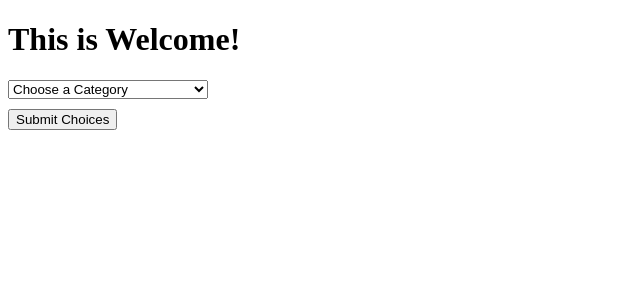
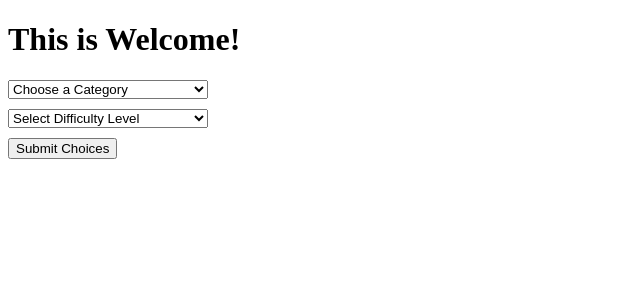
Before and after one commit to dgentilli/quiz-app, a React (Create React App) app: page / in a window 1280 px wide. Shown: the top 300 px of the page, without its empty margins (0-640 px from the left). Built offline with nearby package versions, Linux system fonts and the light colour scheme.

Commit message:
Display difficulty level pulldown menu and capture user selection

```diff
--- a/src/components/AppWrapper.tsx
+++ b/src/components/AppWrapper.tsx
@@ -4,11 +4,12 @@ import Welcome from './Welcome';
 
 const AppWrapper = () => {
   const [category, setCategory] = useState<any>(null);
-  const [difficulty, setDifficulty] = useState('easy');
+  const [difficulty, setDifficulty] = useState<any>(null);
   const [userMessage, setUserMessage] = useState('');
   const [submitted, setSubmitted] = useState(false);
 
   console.log({ category });
+  console.log({ difficulty });
 
   return (
     <div>
@@ -24,6 +25,7 @@ const AppWrapper = () => {
           setDifficulty={setDifficulty}
           setCategory={setCategory}
           category={category}
+          difficulty={difficulty}
         />
       )}
     </div>
--- /dev/null
+++ b/src/components/SelectDifficultyLevel.tsx
@@ -0,0 +1,34 @@
+import React from 'react';
+
+const difficultyLevels: string[] = ['easy', 'medium', 'hard'];
+
+type Props = {
+  difficulty: any;
+  setDifficulty: Function;
+};
+
+const SelectDifficultyLevel: React.FC<Props> = ({
+  difficulty,
+  setDifficulty,
+}) => {
+  return (
+    <div>
+      <select
+        value={difficulty}
+        onChange={(e) => setDifficulty(e.target.value)}
+        style={{ width: 200, marginBottom: 10 }}
+      >
+        <option disabled hidden selected>
+          Select Difficulty Level
+        </option>
+        {difficultyLevels.map((item) => (
+          <option key={item} value={item} style={{ width: 200 }}>
+            {item}
+          </option>
+        ))}
+      </select>
+    </div>
+  );
+};
+
+export default SelectDifficultyLevel;
--- a/src/components/Welcome.tsx
+++ b/src/components/Welcome.tsx
@@ -1,10 +1,13 @@
 import React from 'react';
 import SelectCategory from './SelectCategory';
+import SelectDifficultyLevel from './SelectDifficultyLevel';
+
 type Props = {
   setSubmitted: Function;
   setDifficulty: Function;
   setCategory: Function;
   category: any;
+  difficulty: any;
 };
 
 const Welcome: React.FC<Props> = ({
@@ -12,11 +15,17 @@ const Welcome: React.FC<Props> = ({
   setDifficulty,
   setCategory,
   category,
+  difficulty,
 }) => {
   return (
     <div>
       <h1>This is Welcome!</h1>
       <SelectCategory setCategory={setCategory} category={category} />
+      <SelectDifficultyLevel
+        setDifficulty={setDifficulty}
+        difficulty={difficulty}
+      />
+
       <button onClick={() => setSubmitted(true)}>Submit Choices</button>
     </div>
   );
```
